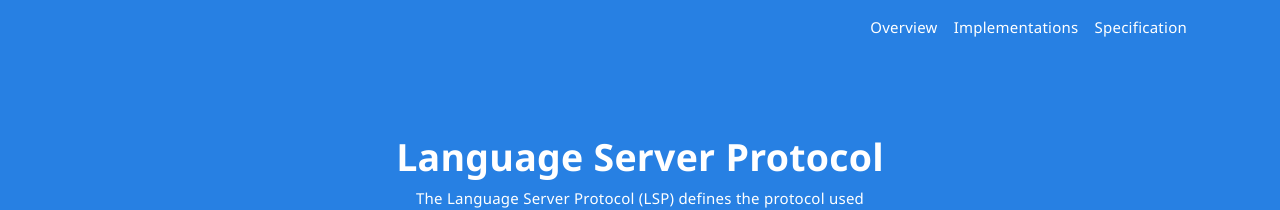
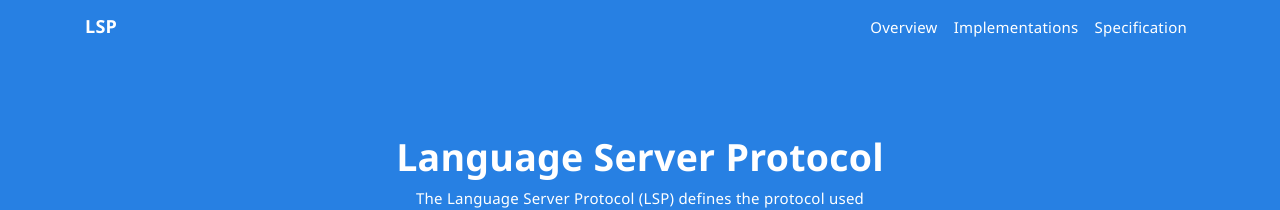
Before and after one commit to microsoft/language-server-protocol, a Jekyll site: the page built from index.html, in a window 1280 px wide. Shown: the top 210 px of the page. Built offline with Jekyll 4.4.1, drawn with Linux system fonts in a browser that asks for light colours; nearby versions of some CDN libraries.

Commit message:
Always LSP logo

```diff
--- a/_includes/topnav.html
+++ b/_includes/topnav.html
@@ -1,9 +1,7 @@
 <header class="navbar navbar-expand-lg navbar-dark bg-primary lsp-navbar">
     <div class="container navbar-container">
         <a class="navbar-brand" href="{{ site.baseurl }}/">
-            {% if page.sectionid != nil %}
             <h1>LSP</h1>
-            {% endif %}
         </a>
 
         <button class="navbar-toggler" type="button" data-toggle="collapse" data-target="#navbarSupportedContent" aria-controls="navbarSupportedContent" aria-expanded="false" aria-label="Toggle navigation">
```
